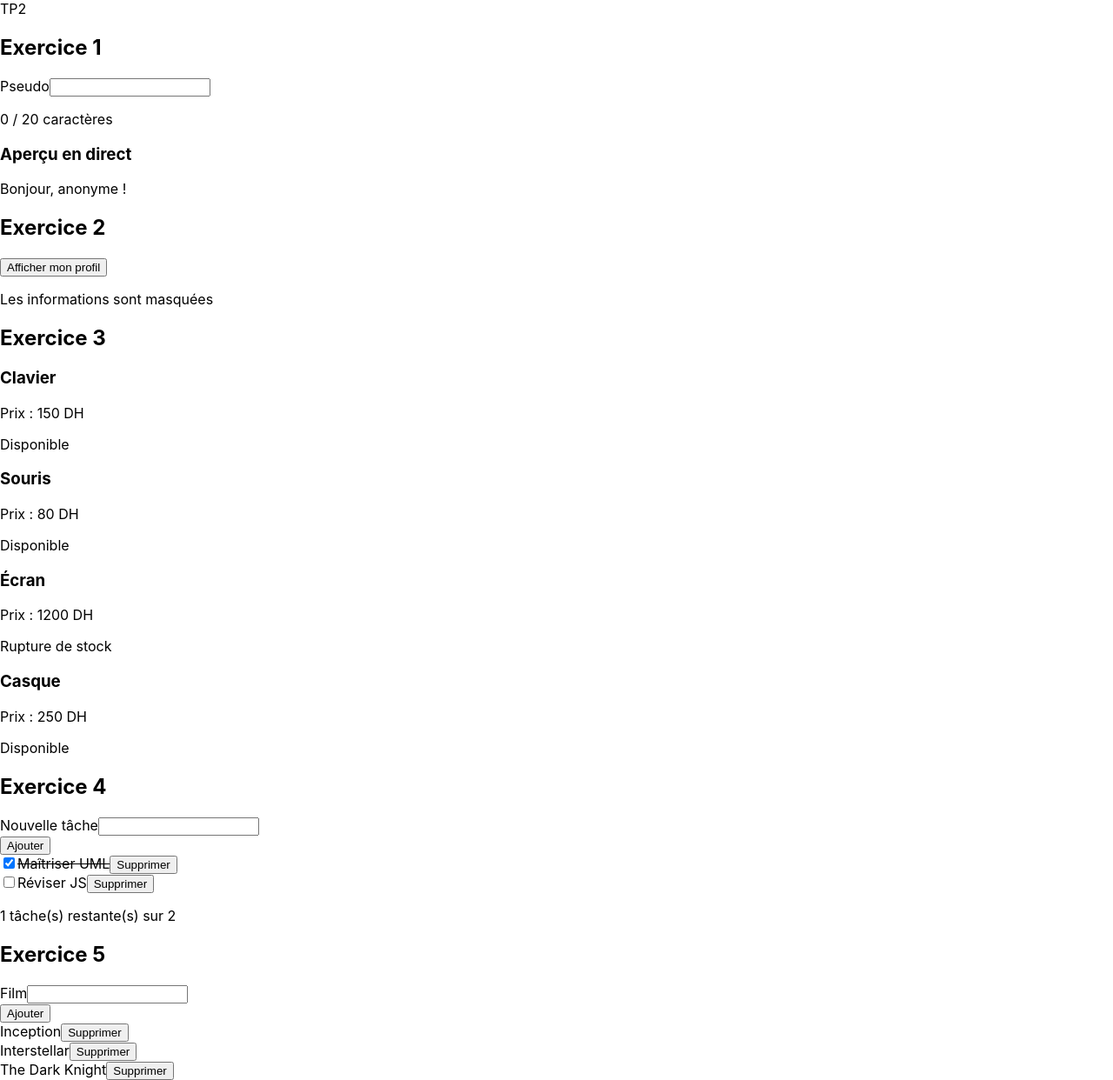
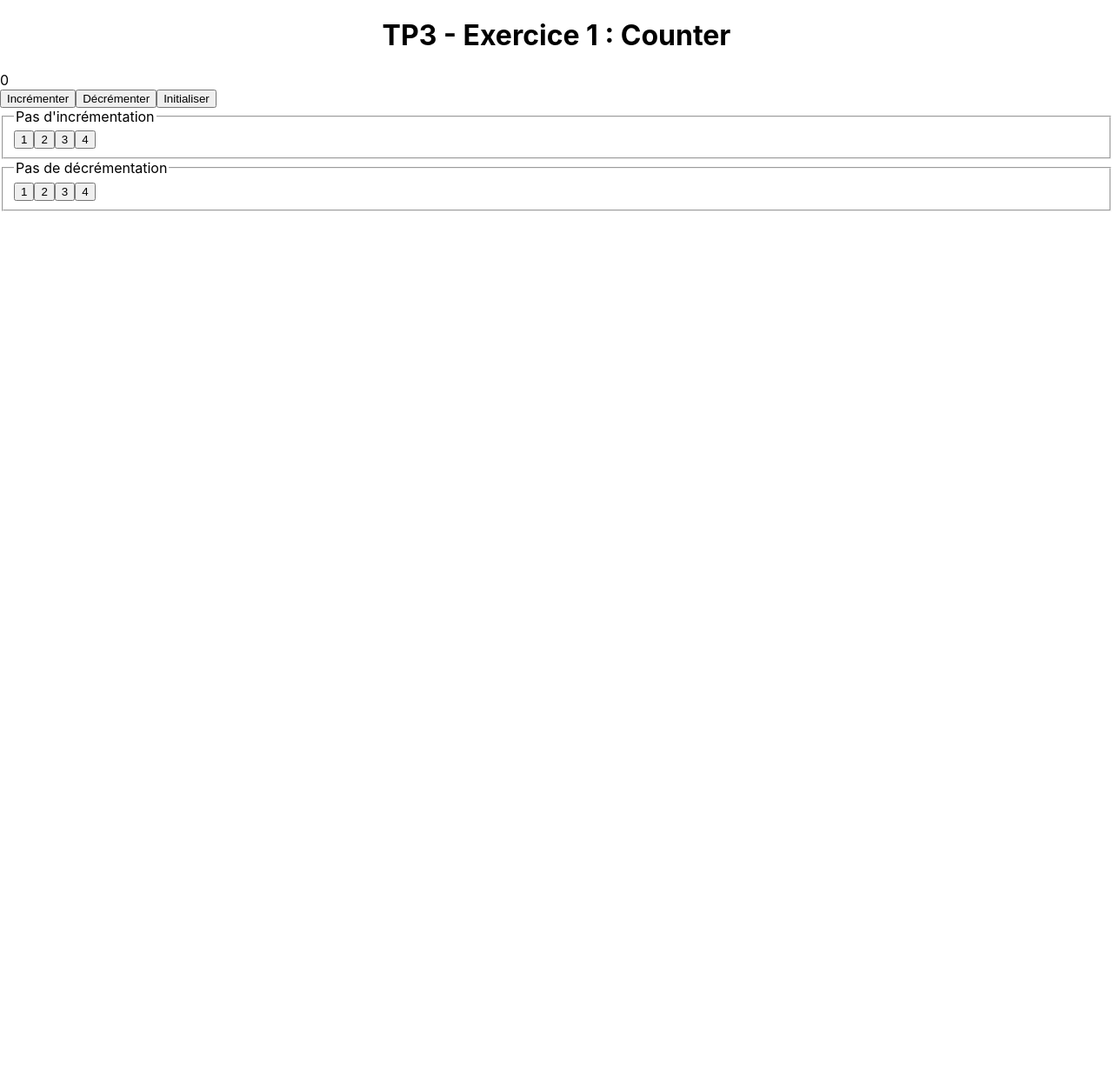
Before and after one commit to contactme-coder/first-react-app, a React (Create React App) app: page / in a window 1280 px wide. Shown: the whole page at 87% size. After the commit the page ends 800 px from the top, so only its background shows below. Built offline with nearby package versions, Linux system fonts and the light colour scheme.

Commit message:
essaie de répondre à l'exercice1 du 3ième TP du Module M204 concernant lle développement en front end--on travail par react

```diff
--- a/src/App.jsx
+++ b/src/App.jsx
@@ -1,19 +1,14 @@
-import Pseudo from "./components/Pseudo";
-import StudentProfile from "./components/StudentProfile";
-import ProductList from "./components/ProductList";
-import ListeTaches from "./components/ListeTaches";
-import FavoriteMovies from "./components/FavoriteMovies";
+import Counter from "./components/Counter";
 
 function App() {
   return (
-    <div>
-      <header>TP2</header>
-      <Pseudo />
-      <StudentProfile nom="AZAANOUN ISMAIL" filiere="Développement Digital Option Web Full Stack" />
-      <ProductList />
-      <ListeTaches />
-      <FavoriteMovies />
-    </div>
+    <>
+      <header>
+        <h1 style={{ textAlign: "center" }}>TP3 - Exercice 1 : Counter</h1>
+      </header>
+      <Counter />
+    </>
   );
 }
+
 export default App;
--- /dev/null
+++ b/src/components/Counter.jsx
@@ -0,0 +1,42 @@
+import {useState} from "react";
+import Valeur from "./Valeur";
+import PasIncrement from "./PasIncremente";
+import PasDecrement from "./PasDecrement";
+
+function Counter() {
+  const [counter,setCounter]=useState(0);
+  const [pasInc,setPasInc]=useState(2);
+  const [pasDec,setPasDec]=useState(2);
+
+  function Initialiser() {
+    setCounter(0);
+  }
+  function Incrementer() {
+    setCounter((prev) => prev + pasInc);
+  }
+  function Decrementer() {
+    setCounter((prev) => prev - pasDec);
+  }
+
+  return (
+    <div>
+      <Valeur counter={counter} />
+
+      <div>
+        <button onClick={Incrementer}>
+          Incrémenter
+        </button>
+        <button onClick={Decrementer}>
+          Décrémenter
+        </button>
+        <button onClick={Initialiser}>
+          Initialiser
+        </button>
+      </div>
+
+      <PasIncrement pas={pasInc} setPas={setPasInc} />
+      <PasDecrement pas={pasDec} setPas={setPasDec} />
+    </div>
+  );
+}
+export default Counter;
--- a/src/components/FavoriteMovies.jsx
+++ /dev/null
@@ -1,55 +0,0 @@
-import { useState } from "react";
-
-function FavoriteMovies() {
-  let movieList = [
-    { id: 1, nom: "Inception" },
-    { id: 2, nom: "Interstellar" },
-    { id: 3, nom: "The Dark Knight" },
-  ];
-
-  const [movieName, setMovieName] = useState("");
-  const [movies, setMovies] = useState(movieList);
-
-  function addMovie(event) {
-    event.preventDefault();
-    if (movieName === "") {
-      return;
-    }
-    let idM = movies.length + 1;
-    let movie = { id: idM, nom: movieName };
-    setMovies((movies) => [...movies, movie]);
-    setMovieName("");
-  }
-
-  function deleteMovie(id) {
-    setMovies((movies) => movies.filter((m) => m.id !== id));
-  }
-
-  return (
-    <div>
-      <h2>Exercice 5</h2>
-      <form onSubmit={(e) => addMovie(e)}>
-        <div>
-          <label htmlFor="">Film</label>
-          <input
-            type="text"
-            value={movieName}
-            onChange={(e) => setMovieName(e.target.value)}
-          />
-        </div>
-        <button type="submit">Ajouter</button>
-      </form>
-
-      {movies.length === 0 && <p>Votre liste de favoris est vide</p>}
-
-      {movies.map((movie) => (
-        <div key={movie.id}>
-          <span>{movie.nom}</span>
-          <button onClick={() => deleteMovie(movie.id)}>Supprimer</button>
-        </div>
-      ))}
-    </div>
-  );
-}
-
-export default FavoriteMovies;
--- a/src/components/ListeTaches.jsx
+++ /dev/null
@@ -1,85 +0,0 @@
-import { useState } from "react";
-import Tache from "./Tache";
-
-function ListeTaches() {
-  let tasks = [
-    {
-      id: 5,
-      titre: "Maîtriser UML",
-      statut: "Terminé",
-    },
-    {
-      id: 7,
-      titre: "Réviser JS",
-      statut: "En cours",
-    },
-  ];
-
-  const [taches, setTaches] = useState(tasks);
-  const [nouvelleTache, setNouvelleTache] = useState("");
-
-  function ajouterTache(event) {
-    event.preventDefault();
-    if (nouvelleTache === "") {
-      return;
-    }
-    let idT = taches.length + 1;
-    let tache = { id: idT, titre: nouvelleTache, statut: "En cours" };
-    setTaches((taches) => [...taches, tache]);
-    setNouvelleTache("");
-  }
-
-  function basculerTache(id) {
-    setTaches((taches) =>
-      taches.map((t) => {
-        if (t.id === id) {
-          let statut = t.statut === "Terminé" ? "En cours" : "Terminé";
-          return { id: t.id, titre: t.titre, statut: statut };
-        }
-        return t;
-      })
-    );
-  }
-
-  function supprimerTache(id) {
-    setTaches((taches) => taches.filter((t) => t.id !== id));
-  }
-
-  let restantes = taches.filter((t) => t.statut !== "Terminé").length;
-
-  return (
-    <div>
-      <h2>Exercice 4</h2>
-      <form onSubmit={(e) => ajouterTache(e)}>
-        <div>
-          <label htmlFor="">Nouvelle tâche</label>
-          <input
-            type="text"
-            value={nouvelleTache}
-            onChange={(e) => setNouvelleTache(e.target.value)}
-          />
-        </div>
-        <button type="submit">Ajouter</button>
-      </form>
-
-      {taches.map((tache) => (
-        <Tache
-          key={tache.id}
-          tache={tache}
-          onBasculer={basculerTache}
-          onSupprimer={supprimerTache}
-        />
-      ))}
-
-      {taches.length === 0 ? (
-        <p>Aucune tâche pour le moment</p>
-      ) : (
-        <p>
-          {restantes} tâche(s) restante(s) sur {taches.length}
-        </p>
-      )}
-    </div>
-  );
-}
-
-export default ListeTaches;
--- /dev/null
+++ b/src/components/PasDecrement.jsx
@@ -0,0 +1,16 @@
+function PasDecrement({ pas, setPas }) {
+  const options = [1, 2, 3, 4];
+
+  return (
+    <fieldset>
+      <legend>Pas de décrémentation</legend>
+      {options.map((val) => (
+        <button
+          key={val}
+          onClick={() => setPas(val)}
+        >{val}</button>
+      ))}
+    </fieldset>
+  );
+}
+export default PasDecrement;
--- /dev/null
+++ b/src/components/PasIncremente.jsx
@@ -0,0 +1,16 @@
+function PasIncrement({ pas, setPas }) {
+  const options = [1, 2, 3, 4];
+
+  return (
+    <fieldset>
+      <legend>Pas d'incrémentation</legend>
+      {options.map((val) => (
+        <button
+          key={val}
+          onClick={() => setPas(val)}
+        >{val}</button>
+      ))}
+    </fieldset>
+  );
+}
+export default PasIncrement;
--- a/src/components/ProductCard.jsx
+++ /dev/null
@@ -1,11 +0,0 @@
-function ProductCard(props) {
-  return (
-    <div>
-      <h3>{props.product.name}</h3>
-      <p>Prix : {props.product.price} DH</p>
-      <p>{props.product.stock ? "Disponible" : "Rupture de stock"}</p>
-    </div>
-  );
-}
-
-export default ProductCard;
--- a/src/components/ProductList.jsx
+++ /dev/null
@@ -1,21 +0,0 @@
-import ProductCard from "./ProductCard";
-
-function ProductList() {
-  let products = [
-    { id: 1, name: "Clavier", price: 150, stock: true },
-    { id: 2, name: "Souris", price: 80, stock: true },
-    { id: 3, name: "Écran", price: 1200, stock: false },
-    { id: 4, name: "Casque", price: 250, stock: true },
-  ];
-
-  return (
-    <div>
-      <h2>Exercice 3</h2>
-      {products.map((product) => (
-        <ProductCard key={product.id} product={product} />
-      ))}
-    </div>
-  );
-}
-
-export default ProductList;
--- a/src/components/Pseudo.jsx
+++ /dev/null
@@ -1,31 +0,0 @@
-import { useState } from "react";
-
-function Pseudo() {
-  const [pseudo, setPseudo] = useState("");
-
-  return (
-    <div>
-      <h2>Exercice 1</h2>
-      <form>
-        <div>
-          <label htmlFor="">Pseudo</label>
-          <input
-            type="text"
-            maxLength={20}
-            value={pseudo}
-            onChange={(e) => setPseudo(e.target.value)}
-          />
-        </div>
-        <p style={{ color: pseudo.length === 20 ? "red" : "black" }}>
-          {pseudo.length} / 20 caractères
-        </p>
-      </form>
-      <div>
-        <h3>Aperçu en direct</h3>
-        <p>Bonjour, {pseudo === "" ? "anonyme" : pseudo} !</p>
-      </div>
-    </div>
-  );
-}
-
-export default Pseudo;
--- a/src/components/StudentProfile.jsx
+++ /dev/null
@@ -1,24 +0,0 @@
-import { useState } from "react";
-
-function StudentProfile(props) {
-  const [isVisible, setIsVisible] = useState(false);
-
-  return (
-    <div>
-      <h2>Exercice 2</h2>
-      <button onClick={() => setIsVisible(!isVisible)}>
-        {isVisible ? "Masquer mon profil" : "Afficher mon profil"}
-      </button>
-      {isVisible ? (
-        <div>
-          <p>Nom : {props.nom}</p>
-          <p>Filière : {props.filiere}</p>
-        </div>
-      ) : (
-        <p>Les informations sont masquées</p>
-      )}
-    </div>
-  );
-}
-
-export default StudentProfile;
--- a/src/components/Tache.jsx
+++ /dev/null
@@ -1,24 +0,0 @@
-function Tache(props) {
-  return (
-    <div>
-      <input
-        type="checkbox"
-        checked={props.tache.statut === "Terminé"}
-        onChange={() => props.onBasculer(props.tache.id)}
-      />
-      <span
-        style={{
-          textDecoration:
-            props.tache.statut === "Terminé" ? "line-through" : "none",
-        }}
-      >
-        {props.tache.titre}
-      </span>
-      <button onClick={() => props.onSupprimer(props.tache.id)}>
-        Supprimer
-      </button>
-    </div>
-  );
-}
-
-export default Tache;
--- /dev/null
+++ b/src/components/Valeur.jsx
@@ -0,0 +1,6 @@
+function Valeur({counter}) {
+  return (
+    <>{counter}</>
+  );
+}
+export default Valeur;
```
